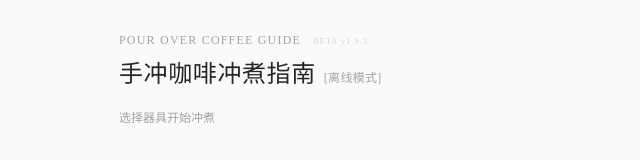
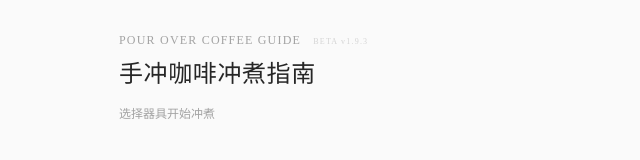
Before and after one commit to mfblog/coffee, a Next.js app: page / in a window 1280 px wide. Shown: the top 160 px of the page, without its empty margins (319-959 px from the left). Built offline with nearby package versions, Linux system fonts and the light colour scheme.

Commit message:
开启离线检测

```diff
--- a/app/page.tsx
+++ b/app/page.tsx
@@ -594,7 +594,7 @@ const PourOverRecipes = () => {
                             </div>
                             <h1 className="mt-2 text-xl font-light tracking-wide sm:text-2xl">
                                 手冲咖啡冲煮指南
-                                {/* {isOffline && ( */}
+                                {isOffline && (
                                     <motion.div
                                         initial={{ opacity: 0 }}
                                         animate={{ opacity: 1 }}
@@ -609,7 +609,7 @@ const PourOverRecipes = () => {
                                             </div>
                                         </div>
                                     </motion.div>
-                                {/* )} */}
+                                )}
                             </h1>
                         </div>
                     </div>
```
Lines whose indentation alone changed are shown as unchanged.
